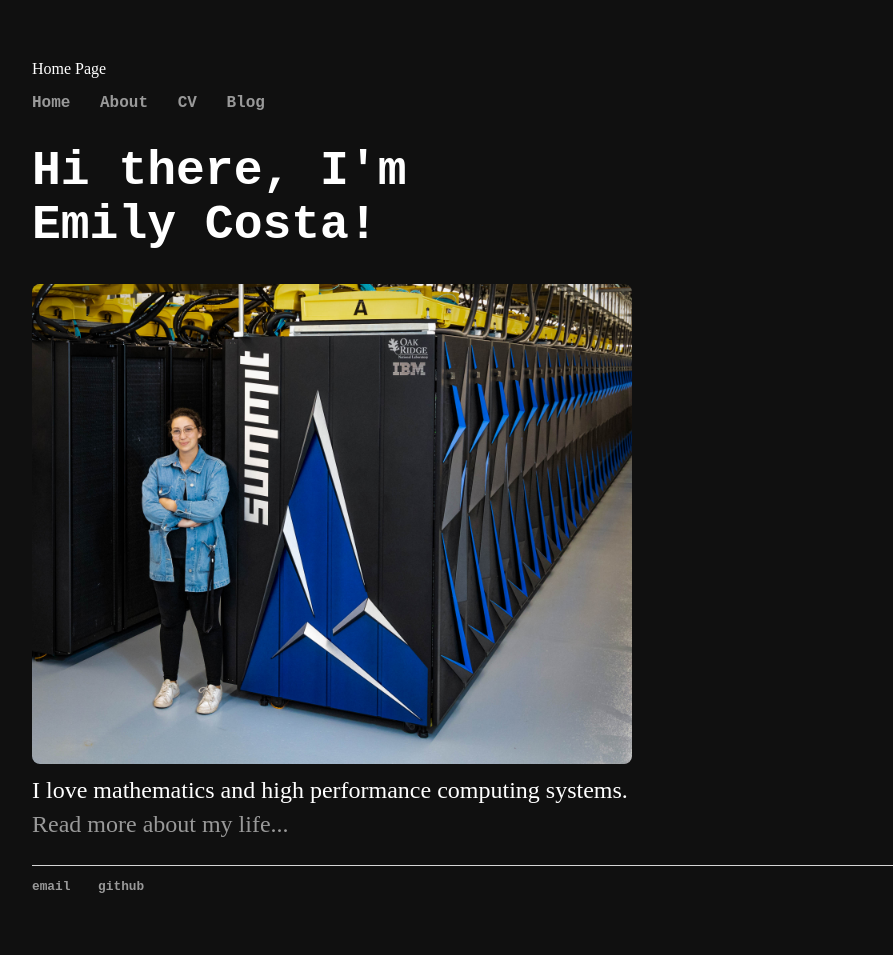
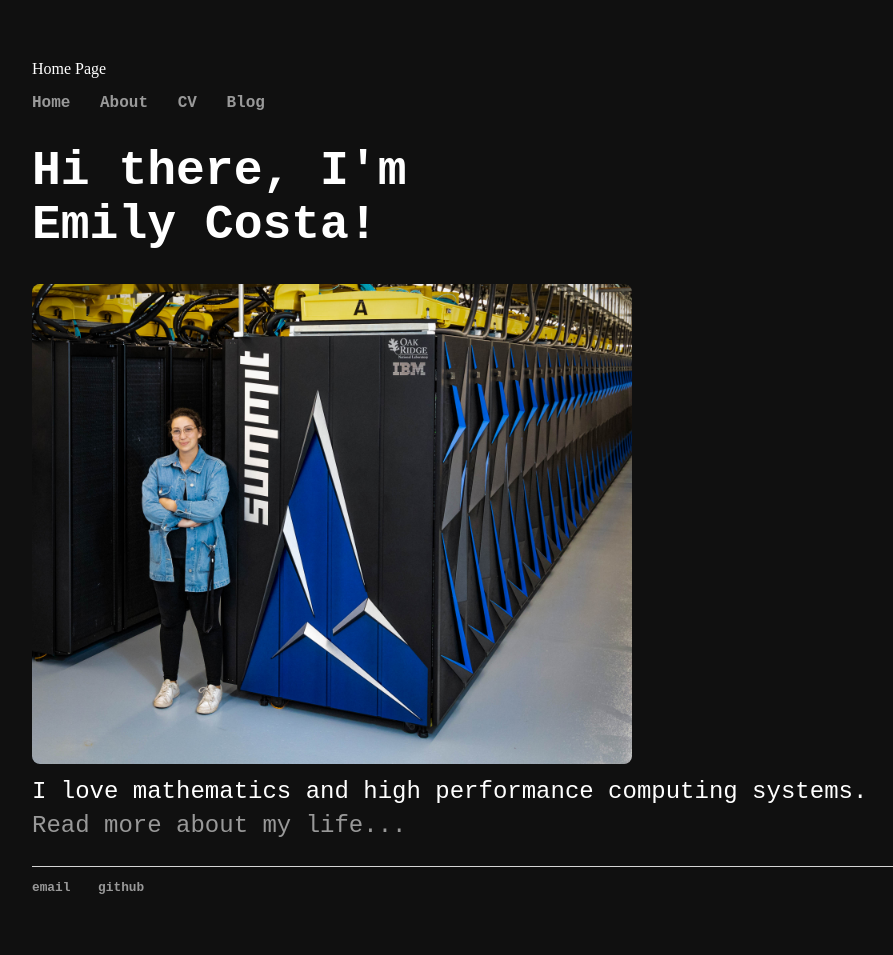
Before and after one commit to emilyjcosta5/emilyjcosta5.github.io, a Jekyll site: the page built from index.html, in a window 1280 px wide. Shown: the whole page, without its empty margins (160-1053 px from the left). Built offline with Jekyll 4.4.1, drawn with Linux system fonts in a browser that asks for light colours.

Commit message:
Update main.css

```diff
--- a/css/main.css
+++ b/css/main.css
@@ -48,6 +48,7 @@
 
 p {
     font-size: 1.5em;
+    font-family:"Courier New", Courier, monospace;
     line-height: 1.4em;
     color: #333;
     color: #ffffff;
@@ -60,6 +61,7 @@
 footer {
     border-top: 1px solid #d5d5d5;
     font-size: .8em;
+    font-family:"Courier New", Courier, monospace;
     color: #3465A4;
 }
 
```
